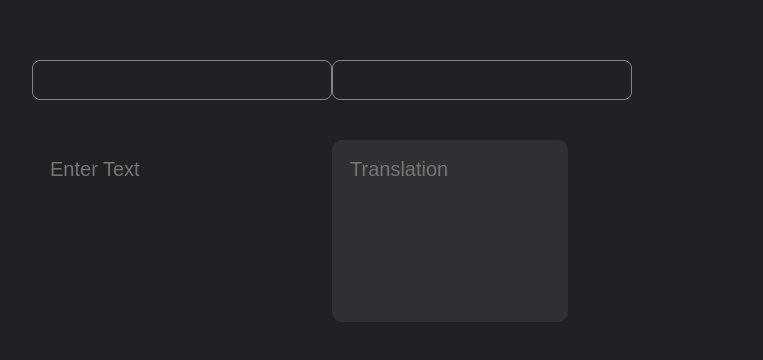
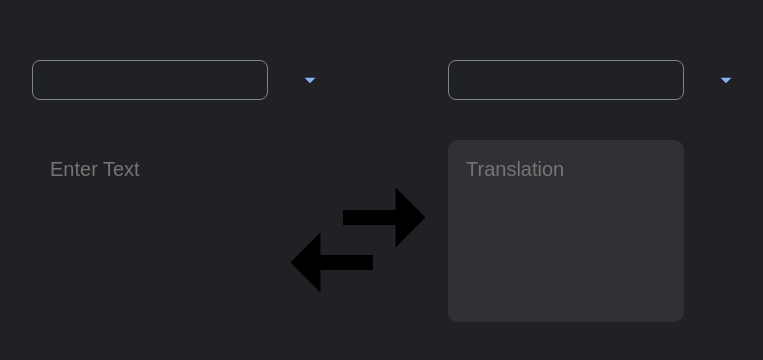
Before and after one commit to oaat9309/Google-Translate-App, a React (Create React App) app: page / in a window 1280 px wide. Shown: the part 160-520 px from the top of the page, without its empty margins (282-1045 px from the left). Built offline with nearby package versions, Linux system fonts and the light colour scheme.

Commit message:
feat:SelectDropDown.js / App.js minor edit(04.24)

```diff
--- a/src/App.js
+++ b/src/App.js
@@ -7,6 +7,7 @@ function App() {
   return (
     <div className="app">
       <TextBox style="input" />
+      <Arrows />
       <TextBox style="output" />
     </div>
   );
--- a/src/components/SelectDropDown.js
+++ b/src/components/SelectDropDown.js
@@ -6,9 +6,9 @@ const SelectDropDown = () => {
         <svg
           focusable="false"
           xmlns="http://www.w3.org/2000/svg"
-          viewBox="0 0 24 25"
+          viewBox="0 0 24 24"
         >
-          <paht d="M7 10l5 5 5-5z"></paht>
+          <path d="M7 10l5 5 5-5z"></path>
         </svg>
       </div>
     </div>
```
